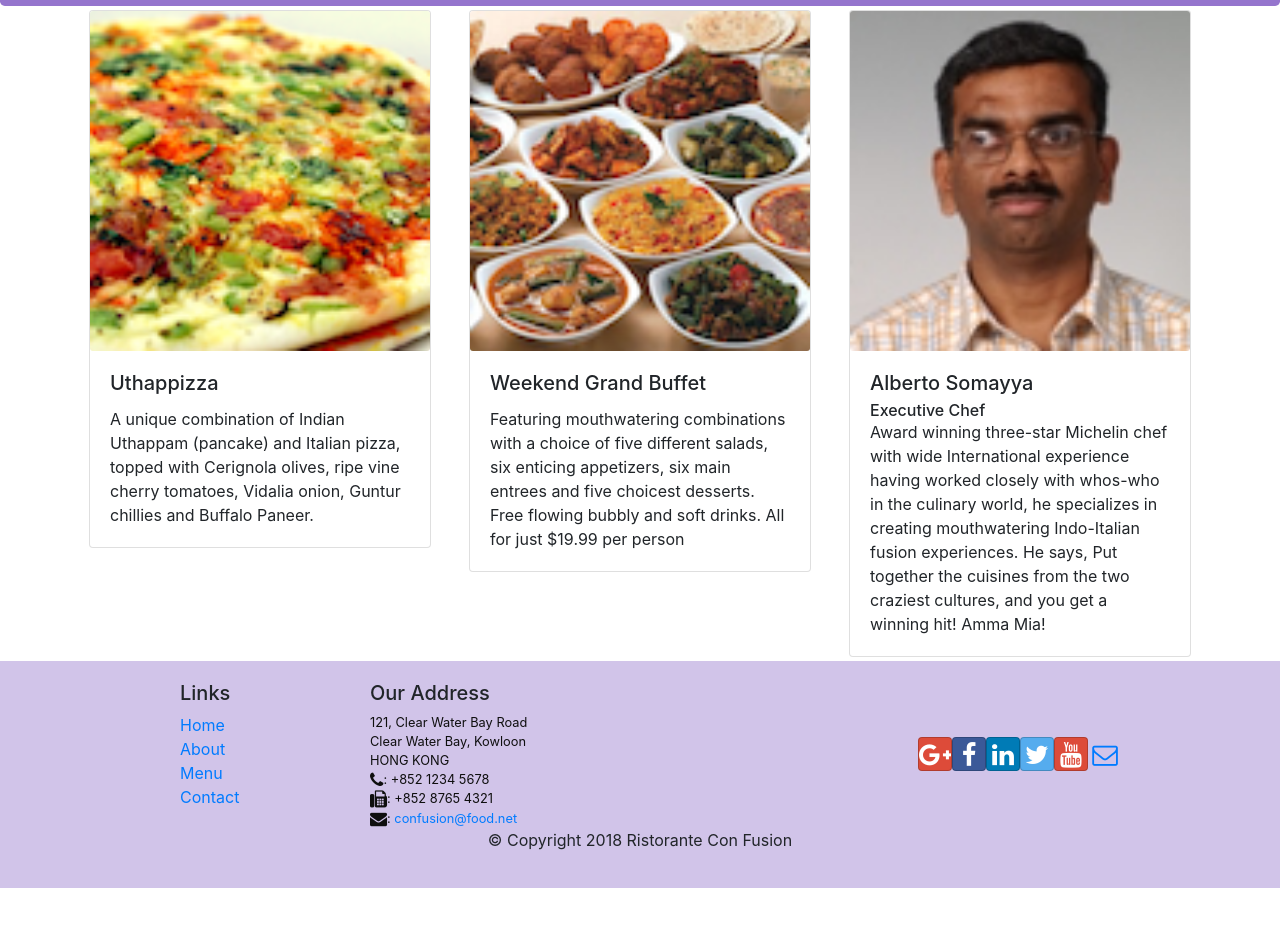
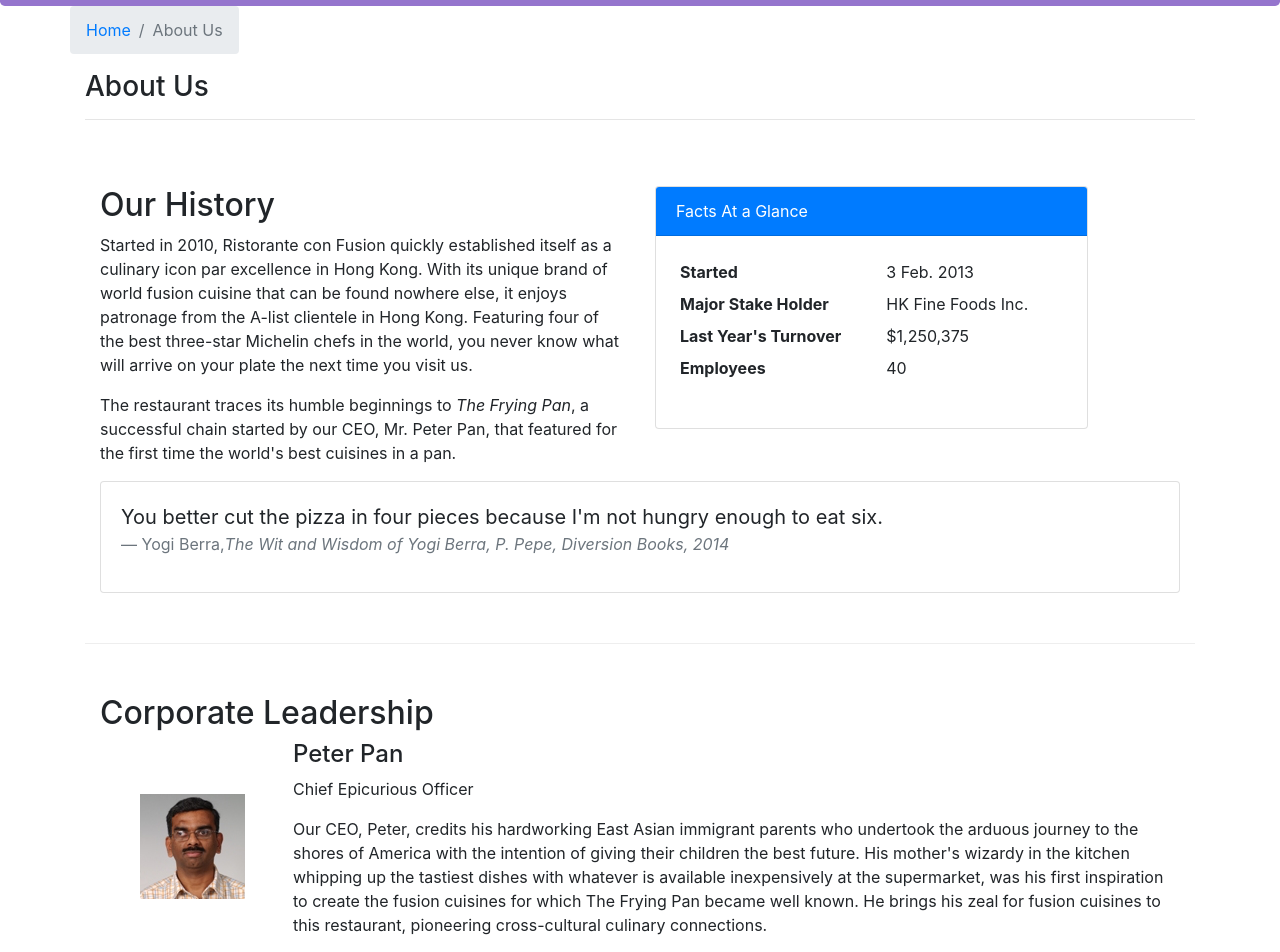
Before and after one commit to NicolasAponte/React, a React (Create React App) app: page /aboutus in a window 1280 px wide. Before the commit this address led to /home. Shown: the part 336-1288 px from the top of the page. Before the commit the page ends 1224 px from the top, so only its background shows below. Built offline with nearby package versions, Linux system fonts and the light colour scheme.

Commit message:
Addignment 2

```diff
--- /dev/null
+++ b/src/components/AboutComponent.js
@@ -0,0 +1,98 @@
+import React from 'react';
+import { Breadcrumb, BreadcrumbItem, Card, CardBody, CardHeader, Media } from 'reactstrap';
+import { Link } from 'react-router-dom';
+
+
+function RenderLeader({leader}) {
+    return(
+        <div>
+            <Media>
+                <Media left className="align-self-center">
+                    <Media object src={leader.image} alt={leader.name} />
+                </Media>
+                <Media body className="ml-5">
+                    <Media heading>{leader.name}</Media>
+                    <p>{leader.designation}</p>
+                    <p>{leader.description}</p>
+                </Media>
+            </Media>
+
+
+        </div>
+    );
+}
+
+function About(props) {
+
+    const leaders = props.leaders.map((leader) => {
+        return (
+                <RenderLeader leader={leader}/>
+        );
+    });
+
+
+    return(
+        <div className="container">
+            <div className="row">
+                <Breadcrumb>
+                    <BreadcrumbItem><Link to="/home">Home</Link></BreadcrumbItem>
+                    <BreadcrumbItem active>About Us</BreadcrumbItem>
+                </Breadcrumb>
+                <div className="col-12">
+                    <h3>About Us</h3>
+                    <hr />
+                </div>
+            </div>
+            <div className="row row-content">
+                <div className="col-12 col-md-6">
+                    <h2>Our History</h2>
+                    <p>Started in 2010, Ristorante con Fusion quickly established itself as a culinary icon par excellence in Hong Kong. With its unique brand of world fusion cuisine that can be found nowhere else, it enjoys patronage from the A-list clientele in Hong Kong.  Featuring four of the best three-star Michelin chefs in the world, you never know what will arrive on your plate the next time you visit us.</p>
+                    <p>The restaurant traces its humble beginnings to <em>The Frying Pan</em>, a successful chain started by our CEO, Mr. Peter Pan, that featured for the first time the world's best cuisines in a pan.</p>
+                </div>
+                <div className="col-12 col-md-5">
+                    <Card>
+                        <CardHeader className="bg-primary text-white">Facts At a Glance</CardHeader>
+                        <CardBody>
+                            <dl className="row p-1">
+                                <dt className="col-6">Started</dt>
+                                <dd className="col-6">3 Feb. 2013</dd>
+                                <dt className="col-6">Major Stake Holder</dt>
+                                <dd className="col-6">HK Fine Foods Inc.</dd>
+                                <dt className="col-6">Last Year's Turnover</dt>
+                                <dd className="col-6">$1,250,375</dd>
+                                <dt className="col-6">Employees</dt>
+                                <dd className="col-6">40</dd>
+                            </dl>
+                        </CardBody>
+                    </Card>
+                </div>
+                <div className="col-12">
+                    <Card>
+                        <CardBody className="bg-faded">
+                            <blockquote className="blockquote">
+                                <p className="mb-0">You better cut the pizza in four pieces because
+                                    I'm not hungry enough to eat six.</p>
+                                <footer className="blockquote-footer">Yogi Berra,
+                                <cite title="Source Title">The Wit and Wisdom of Yogi Berra,
+                                    P. Pepe, Diversion Books, 2014</cite>
+                                </footer>
+                            </blockquote>
+                        </CardBody>
+                    </Card>
+                </div>
+            </div>
+            <div className="row row-content">
+                <div className="col-12">
+                    <h2>Corporate Leadership</h2>
+                </div>
+                <div className="col-12">
+                    <Media list>
+                        {leaders}
+                    </Media>
+                </div>
+            </div>
+        </div>
+    );
+}
+
+export default About;
--- a/src/components/MainComponent.js
+++ b/src/components/MainComponent.js
@@ -5,11 +5,13 @@ import Contact from './ContactComponent';
 import Header from './HeaderComponent'
 import Footer from './FooterComponent';
 import DishDetail from './DishdetailComponent';
+import About from './AboutComponent';
 import { DISHES } from '../shared/dishes';
 import { COMMENTS } from '../shared/comments';
 import { LEADERS } from '../shared/leaders';
 import { PROMOTIONS } from '../shared/promotions';
 import { Switch, Route, Redirect } from 'react-router-dom';
+
 
 
 class Main extends Component {
@@ -52,7 +54,8 @@ class Main extends Component {
           <Route path="/home" component={HomePage} />
           <Route exact path="/menu" component={() => <Menu dishes={this.state.dishes} />} /> {/*Forma corta */}
           <Route path="/menu/:dishId" component={DishWithId} />
-          <Route exact path="/contactus" component={Contact} />
+          <Route exact path="/aboutus" component={() => <About leaders={this.state.leaders} />}/>
+          <Route exact path="/contact" component={Contact} />
           <Redirect to="/home" />{/*Direccion por defecto */}
         </Switch>
         <Footer />
```
